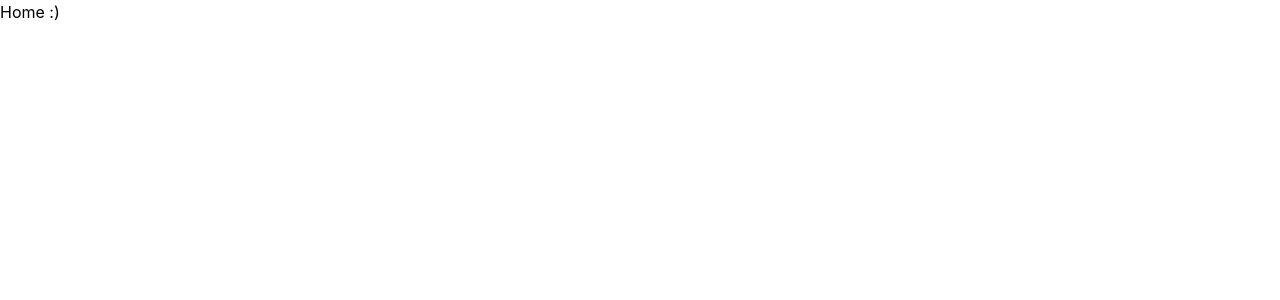
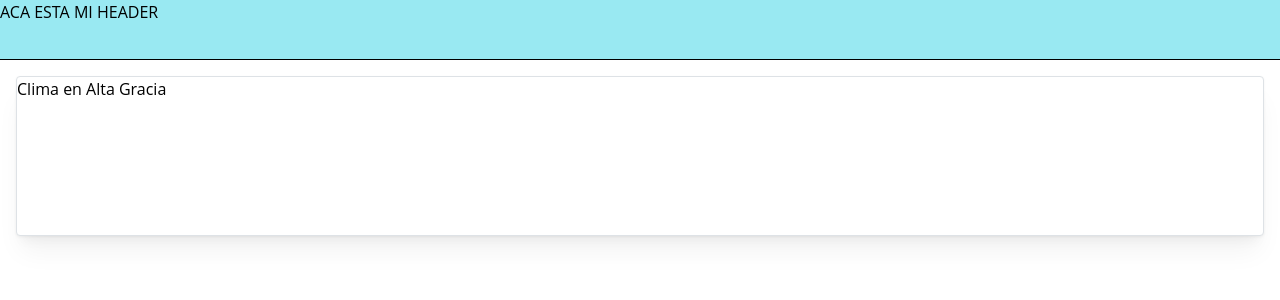
Before and after one commit to celisanguedolce/app-clima, a React (Vite) app: page / in a window 1280 px wide. Shown: the top 300 px of the page. Built offline with nearby package versions, Linux system fonts and the light colour scheme.

Commit message:
Añadido layout

```diff
--- a/package.json
+++ b/package.json
@@ -12,6 +12,7 @@
   "dependencies": {
     "@mantine/core": "^8.3.13",
     "@mantine/hooks": "^8.3.13",
+    "@tabler/icons-react": "^3.36.1",
     "axios": "^1.13.2",
     "react": "^19.2.0",
     "react-dom": "^19.2.0",
--- a/src/main.jsx
+++ b/src/main.jsx
@@ -1,18 +1,30 @@
 import { StrictMode } from "react";
 import { createRoot } from "react-dom/client";
-import { MantineProvider } from "@mantine/core"; /*importo el proovedor de la libreria Mantine*/
+import {
+  createTheme,
+  MantineProvider,
+} from "@mantine/core"; /*importo el proovedor de la libreria Mantine*/
 import "@mantine/core/styles.css"; /*importo los estilos de la libreria Mantine*/
-import { BrowserRouter, Route, Routes } from "react-router";
+import { BrowserRouter, Outlet, Route, Routes } from "react-router";
 import { Home } from "./pages/Home";
+import { Layout } from "./pages/Layout";
+
+const THEME = createTheme({
+  fontFamily: "Open Sans, sans-serif",
+  primaryShade: 6,
+  primaryColor: "cyan",
+});
 
 createRoot(document.getElementById("root")).render(
   <StrictMode>
-    <MantineProvider>
+    <MantineProvider theme={THEME}>
       <BrowserRouter>
         <Routes>
-          <Route path="/" element={<Home />} />
+          <Route path="/" element={<Layout />}>
+            <Route index element={<Home />} />
+          </Route>
         </Routes>
       </BrowserRouter>
     </MantineProvider>
-  </StrictMode>,
+  </StrictMode>
 );
--- a/src/pages/Home.jsx
+++ b/src/pages/Home.jsx
@@ -1,3 +1,9 @@
+import { Button, Card } from "@mantine/core";
+
 export const Home = () => {
-  return <div>Home :)</div>;
+  return (
+    <Card withBorder shadow="md" mih="10rem">
+      <Card.Section>Clima en Alta Gracia</Card.Section>
+    </Card>
+  );
 };
--- /dev/null
+++ b/src/pages/Layout.jsx
@@ -0,0 +1,15 @@
+import { AppShell } from "@mantine/core";
+import { Outlet } from "react-router";
+
+import LayoutModules from "./Layout.module.css";
+
+export const Layout = () => {
+  return (
+    <AppShell padding="md" header={{ height: 60 }} classNames={LayoutModules}>
+      <AppShell.Header bg="cyan.2">ACA ESTA MI HEADER</AppShell.Header>
+      <AppShell.Main>
+        <Outlet />
+      </AppShell.Main>
+    </AppShell>
+  );
+};
--- /dev/null
+++ b/src/pages/Layout.module.css
@@ -0,0 +1,3 @@
+.header {
+  border-bottom: 1px solid black;
+}
```
Also changed, not shown: 1 other file (tests, documents, lock files or other folders).
